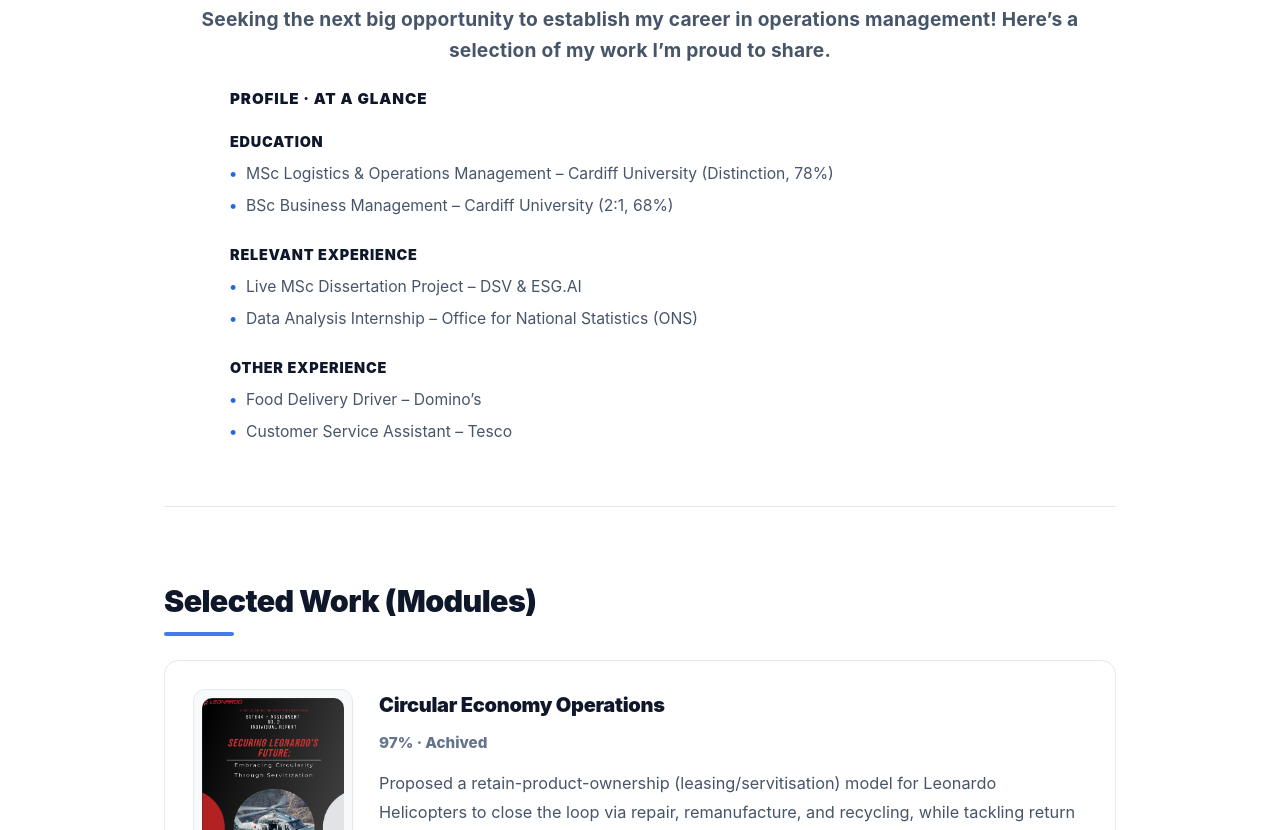
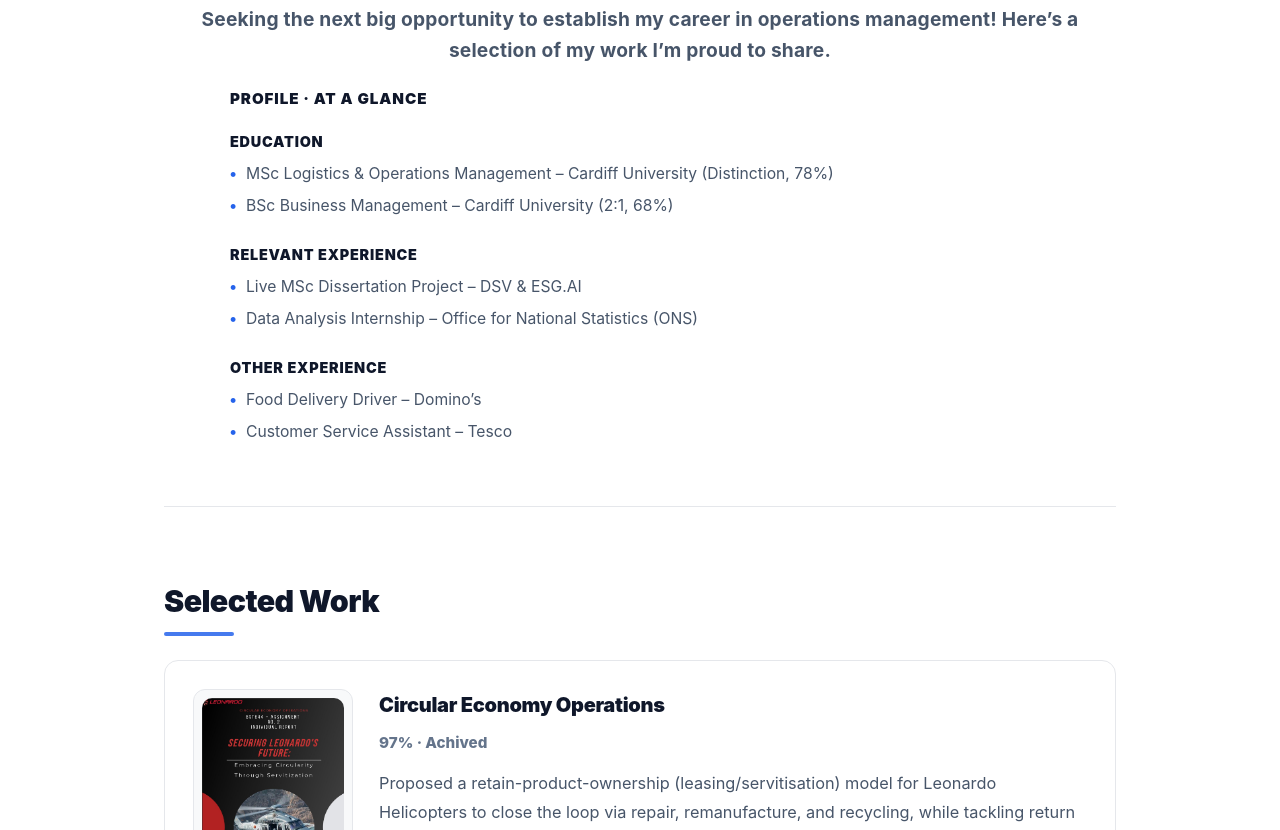
Before and after one commit to MustafaNaji1/Portfolio-website, a plain HTML site: page index.html in a window 1280 px wide. Shown: the part 270-1100 px from the top of the page. Drawn offline with Linux system fonts and the light colour scheme.

```diff
--- a/index.html
+++ b/index.html
@@ -475,7 +475,7 @@
     </header>
 
     <main>
-      <h2 class="section-title">Selected Work (Modules)</h2>
+      <h2 class="section-title">Selected Work</h2>
 
       <div class="projects">
 
```
